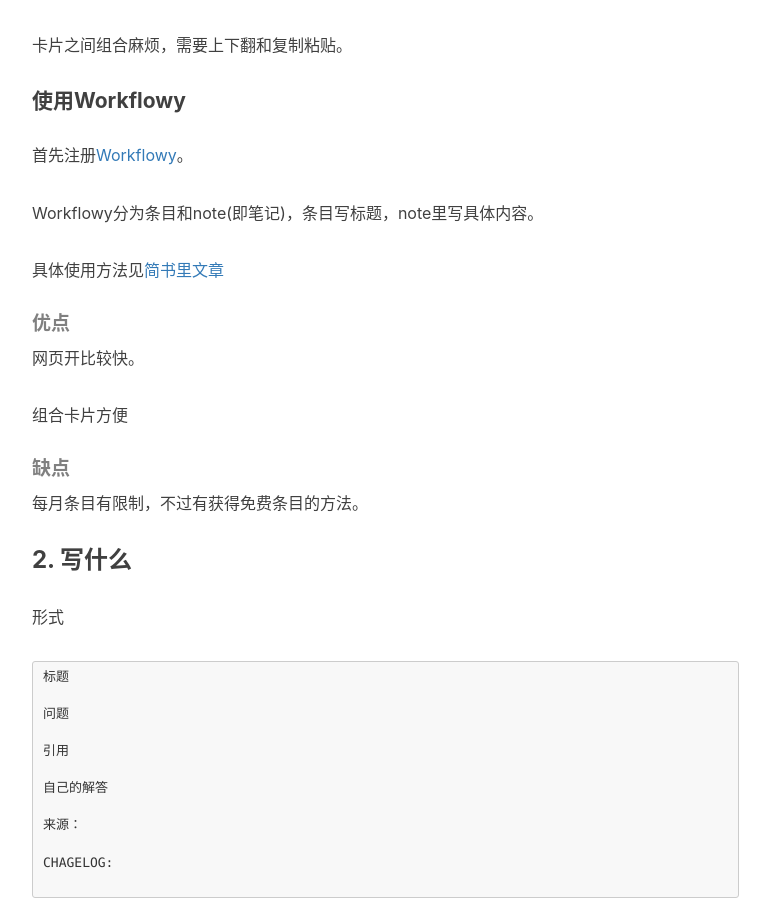
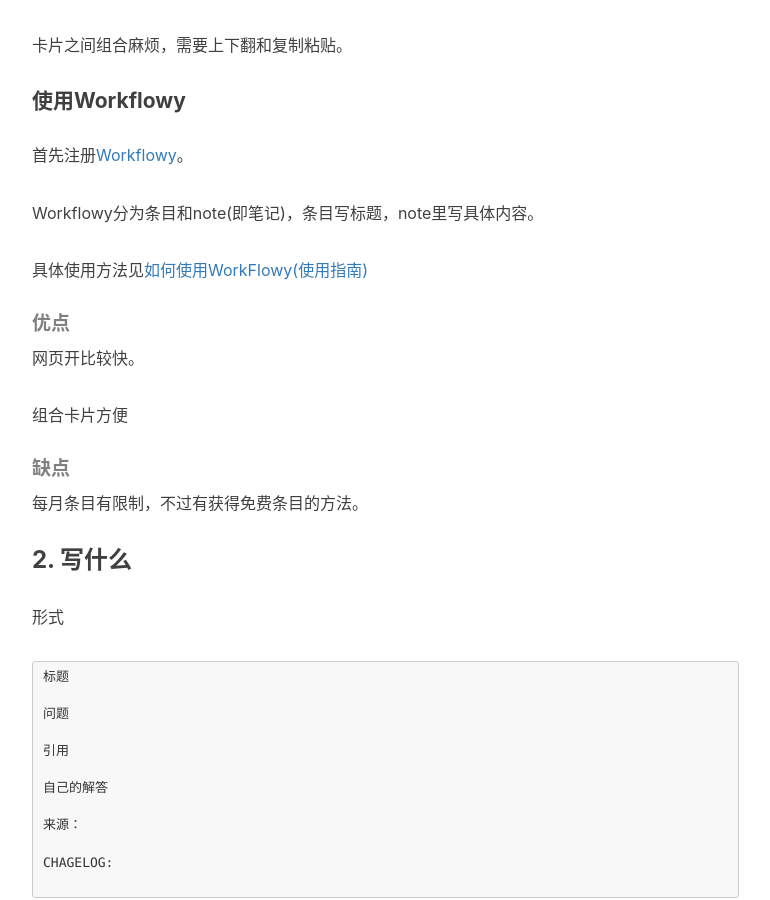
Before and after one commit to zilongxuan001/zilongxuan001.github.com, a Jekyll site: the page built from _posts/2018-07-04-如何写读书卡片.md, in a window 1280 px wide and 900 px high, scrolled down 1957 px. Shown: the whole window, without its empty margins (233-1003 px from the left). Built offline with Jekyll 4.4.1, drawn with Linux system fonts in a browser that asks for light colours; nearby versions of some CDN libraries; our own code applies the rules of GitHub Pages for plain Markdown files; comment, search, counter and statistics services are not loaded.

Commit message:
Update 2018-07-04-如何写读书卡片.md

```diff
--- a/_posts/2018-07-04-如何写读书卡片.md
+++ b/_posts/2018-07-04-如何写读书卡片.md
@@ -57,7 +57,7 @@
 
 Workflowy分为条目和note(即笔记)，条目写标题，note里写具体内容。
 
-具体使用方法见[简书里文章]()
+具体使用方法见[如何使用WorkFlowy(使用指南)](https://www.jianshu.com/p/fa61360f9f55)
 
 ##### 优点
 
```
